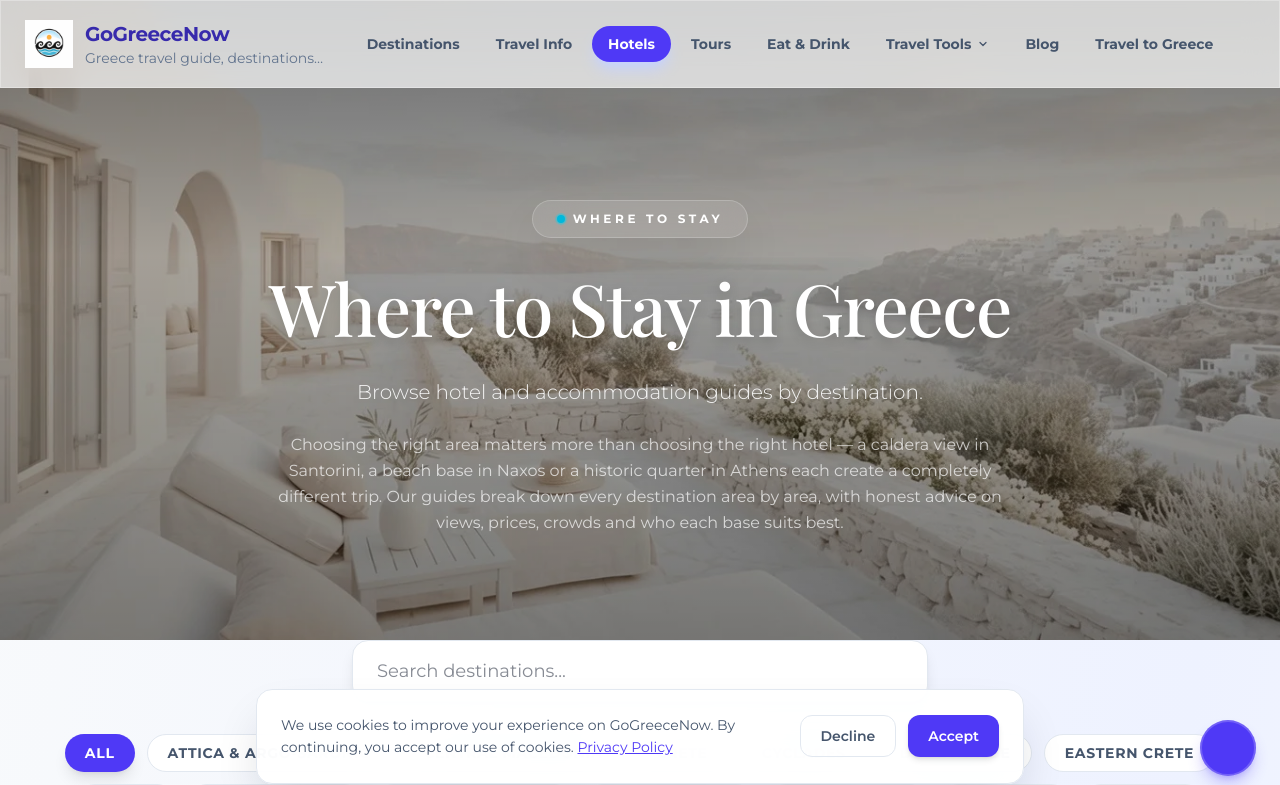
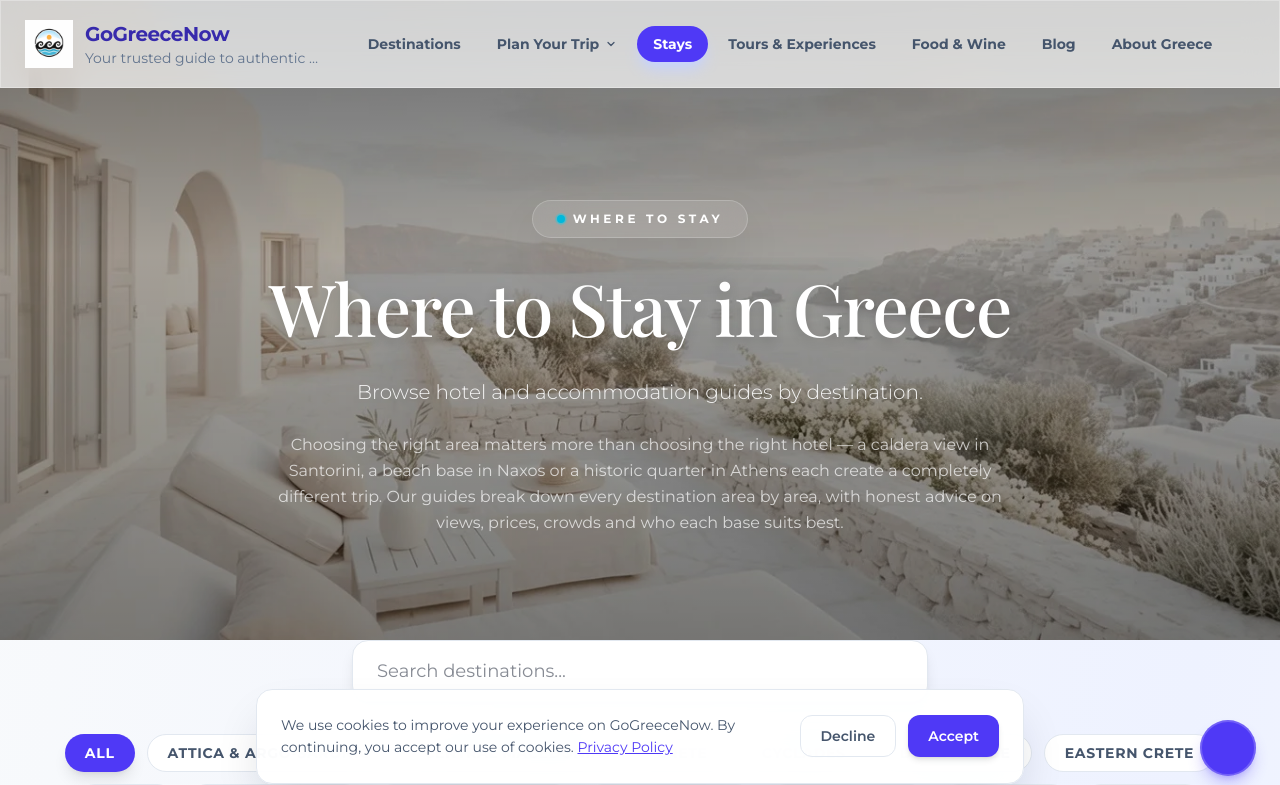
Before and after one commit to xristoskout/forumgreece, a Next.js app: page /en/hotels in a window 1280 px wide. Shown: the top 785 px of the page. Built offline with nearby package versions, Linux system fonts and the light colour scheme; grey boxes are pictures that could not be loaded; a web font is replaced by a local one.

Commit message:
Update homepage copy, navigation labels, and hero content

```diff
--- a/app/[lang]/destinations/[slug]/destination-details-client.tsx
+++ b/app/[lang]/destinations/[slug]/destination-details-client.tsx
@@ -168,7 +168,7 @@ export default function DestinationDetailsClient({
     return (
       <article className="rounded-[28px] border border-slate-200 bg-gradient-to-br from-indigo-50/50 to-white p-8 shadow-sm">
         <p className="text-xs font-bold uppercase tracking-[0.2em] text-indigo-700 mb-3">
-          {lang === "en" ? "Travel Tools" : "Ταξιδιωτικά Εργαλεία"}
+          {lang === "en" ? "Plan Your Trip" : "Σχεδίασε το Ταξίδι σου"}
         </p>
         <h4 className="text-xl font-extrabold mb-4 text-slate-800">Compare {destination.name}</h4>
         <p className="text-sm text-slate-500 mb-6 leading-relaxed">
--- a/app/[lang]/home-page-client.tsx
+++ b/app/[lang]/home-page-client.tsx
@@ -45,20 +45,20 @@ export default function HomePageClient({
 
   const quickFacts = [
     {
-      value: `${destinations.length}+`,
+      value: "200+",
+      label: { en: "partners", el: "συνεργάτες" },
+    },
+    {
+      value: "50+",
       label: { en: "destinations", el: "προορισμοί" },
     },
     {
-      value: `${travelInfoGuides.length}+`,
-      label: { en: "travel guides", el: "travel οδηγοί" },
+      value: lang === "en" ? "Free" : "Δωρεάν",
+      label: { en: "planning", el: "σχεδιασμός" },
     },
     {
-      value: `${hotels.length}+`,
-      label: { en: "featured stays", el: "προτεινόμενα stays" },
-    },
-    {
-      value: `${tours.length + food.length}+`,
-      label: { en: "experiences & flavors", el: "εμπειρίες & γεύσεις" },
+      value: lang === "en" ? "Trusted" : "Αξιόπιστο",
+      label: { en: "by travelers", el: "από ταξιδιώτες" },
     },
   ];
 
--- a/components/site-header.tsx
+++ b/components/site-header.tsx
@@ -40,15 +40,14 @@ export default function SiteHeader() {
 
   const t = {
     destinations: { en: "Destinations", el: "Προορισμοί" },
-    travelInfo: { en: "Travel Info", el: "Ταξιδιωτικές Πληροφορίες" },
-    hotels: { en: "Hotels", el: "Ξενοδοχεία" },
-    tours: { en: "Tours", el: "Εκδρομές" },
-    food: { en: "Eat & Drink", el: "Φαγητό & Ποτό" },
-    forums: { en: "Travel to Greece", el: "Ταξίδι στην Ελλάδα" },
-    travelTools: { en: "Travel Tools", el: "Ταξιδιωτικά Εργαλεία" },
+    travelTools: { en: "Plan Your Trip", el: "Σχεδίασε το Ταξίδι σου" },
+    stays: { en: "Stays", el: "Διαμονή" },
+    toursExperiences: { en: "Tours & Experiences", el: "Εκδρομές & Εμπειρίες" },
+    foodWine: { en: "Food & Wine", el: "Φαγητό & Κρασί" },
+    blog: { en: "Blog", el: "Blog" },
+    aboutGreece: { en: "About Greece", el: "Η Ελλάδα" },
     compare: { en: "Compare", el: "Σύγκριση" },
     planner: { en: "Trip Planner", el: "Σχεδιαστής" },
-    blog: { en: "Blog", el: "Blog" },
     menu: { en: "Menu", el: "Μενού" },
     close: { en: "Close", el: "Κλείσιμο" },
   };
@@ -65,34 +64,28 @@ export default function SiteHeader() {
         active: pathname.startsWith(`/${lang}/destinations`),
       },
       {
-        key: "travel-info",
-        label: t.travelInfo[lang],
-        href: withLang("/travel-info"),
-        active: pathname.startsWith(`/${lang}/travel-info`),
+        key: "travel-tools",
+        label: t.travelTools[lang],
+        href: withLang("/travel-tools"),
+        active: pathname.startsWith(`/${lang}/travel-tools`) || pathname.startsWith(`/${lang}/trip-planner`),
       },
       {
-        key: "hotels",
-        label: t.hotels[lang],
+        key: "stays",
+        label: t.stays[lang],
         href: withLang("/hotels"),
         active: pathname.startsWith(`/${lang}/hotels`),
       },
       {
-        key: "tours",
-        label: t.tours[lang],
+        key: "tours-experiences",
+        label: t.toursExperiences[lang],
         href: withLang("/tours/all"),
         active: pathname.startsWith(`/${lang}/tours`),
       },
       {
-        key: "food",
-        label: t.food[lang],
+        key: "food-wine",
+        label: t.foodWine[lang],
         href: withLang("/collections/greece-food-and-drink"),
         active: pathname.startsWith(`/${lang}/collections/greece-food-and-drink`),
-      },
-      {
-        key: "travel-tools",
-        label: t.travelTools[lang],
-        href: withLang("/travel-tools"),
-        active: pathname.startsWith(`/${lang}/travel-tools`) || pathname.startsWith(`/${lang}/trip-planner`),
       },
       {
         key: "blog",
@@ -101,10 +94,10 @@ export default function SiteHeader() {
         active: pathname.startsWith(`/${lang}/blog`),
       },
       {
-        key: "forums",
-        label: t.forums[lang],
-        href: withLang("/travel-to-greece"),
-        active: pathname.startsWith(`/${lang}/travel-to-greece`),
+        key: "about-greece",
+        label: t.aboutGreece[lang],
+        href: withLang("/travel-info"),
+        active: pathname.startsWith(`/${lang}/travel-info`),
       },
     ],
     [isHome, lang, pathname, withLang, withLangHash]
--- a/lib/home-translations.ts
+++ b/lib/home-translations.ts
@@ -57,33 +57,33 @@ const t = {
   navForums: { en: "Travel to Greece", el: "Ταξίδι στην Ελλάδα" },
 
   heroBadge: {
-    en: "Greece Travel Portal",
-    el: "Travel Portal για την Ελλάδα",
+    en: "Your trusted guide to authentic Greece",
+    el: "Ο αξιόπιστος οδηγός σου για την αυθεντική Ελλάδα",
   },
   heroTitle: {
-    en: "Plan a better trip to Greece",
-    el: "Οργάνωσε καλύτερα το ταξίδι σου στην Ελλάδα",
+    en: "Greece travel, planned by people who live there",
+    el: "Ταξίδι στην Ελλάδα, σχεδιασμένο από ανθρώπους που ζουν εδώ",
   },
   heroText: {
-    en: "Discover destinations, practical travel info, stays, tours and local food ideas in one clear Greece travel hub.",
-    el: "Ανακάλυψε προορισμούς, χρήσιμες ταξιδιωτικές πληροφορίες, διαμονή, εκδρομές και τοπικές γεύσεις μέσα από ένα καθαρό Greece travel hub.",
+    en: "We handpick hotels, experiences, and local partners across Greece",
+    el: "Επιλέγουμε ξενοδοχεία, εμπειρίες και τοπικούς συνεργάτες σε όλη την Ελλάδα",
   },
   heroPrimary: {
-    en: "Browse Greece destinations",
-    el: "Δες οδηγούς προορισμών",
+    en: "Plan Your Trip →",
+    el: "Σχεδίασε το Ταξίδι σου →",
   },
   heroSecondary: {
-    en: "Read Greece travel info",
-    el: "Δες ταξιδιωτικές πληροφορίες",
+    en: "How It Works",
+    el: "Πώς Λειτουργεί",
   },
 
   heroPanelEyebrow: {
-    en: "Everything in one place",
-    el: "Όλα σε ένα μέρος",
+    en: "Start planning your Greece trip",
+    el: "Ξεκίνα τον σχεδιασμό του ταξιδιού σου",
   },
   heroPanelTitle: {
-    en: "Start with the part of the trip you need most",
-    el: "Ξεκίνα από το κομμάτι του ταξιδιού που χρειάζεσαι περισσότερο",
+    en: "Pick what you need most",
+    el: "Διάλεξε ό,τι χρειάζεσαι περισσότερο",
   },
 
   startPlanningEyebrow: {
--- a/lib/site-config.ts
+++ b/lib/site-config.ts
@@ -3,8 +3,8 @@ import type { Category, Localized } from "./types";
 export const siteBrand = "GoGreeceNow";
 
 export const siteBrandLine: Localized = {
-  en: "Greece travel guide, destinations and local experiences",
-  el: "Ταξιδιωτικός οδηγός Ελλάδας, προορισμοί και τοπικές εμπειρίες",
+  en: "Your trusted guide to authentic Greece",
+  el: "Ο αξιόπιστος οδηγός σου για την αυθεντική Ελλάδα",
 };
 
 export const SITE_URL = "https://www.gogreecenow.com";
@@ -49,18 +49,18 @@ export const categories: Category[] = [
   {
     title: { en: "Compare", el: "Σύγκριση" },
     description: {
-      en: "Compare destinations side by side and find your perfect match.",
-      el: "Σύγκρινε προορισμούς και βρες τον ιδανικό για εσένα.",
+      en: "Find your perfect match in seconds.",
+      el: "Βρες τον ιδανικό προορισμό σε δευτερόλεπτα.",
     },
     emoji: "⚖️",
     href: "/travel-tools",
     featured: true,
   },
   {
-    title: { en: "Trip Planner", el: "Σχεδιαστής" },
+    title: { en: "Plan My Trip", el: "Σχεδίασε το Ταξίδι μου" },
     description: {
-      en: "AI-powered itinerary builder for your perfect Greece trip.",
-      el: "AI προγραμματισμός για το τέλειο ταξίδι στην Ελλάδα.",
+      en: "Free trip planning help from Greek local experts.",
+      el: "Δωρεάν βοήθεια από Έλληνες ειδικούς.",
     },
     emoji: "🤖",
     href: "/trip-planner",
```
